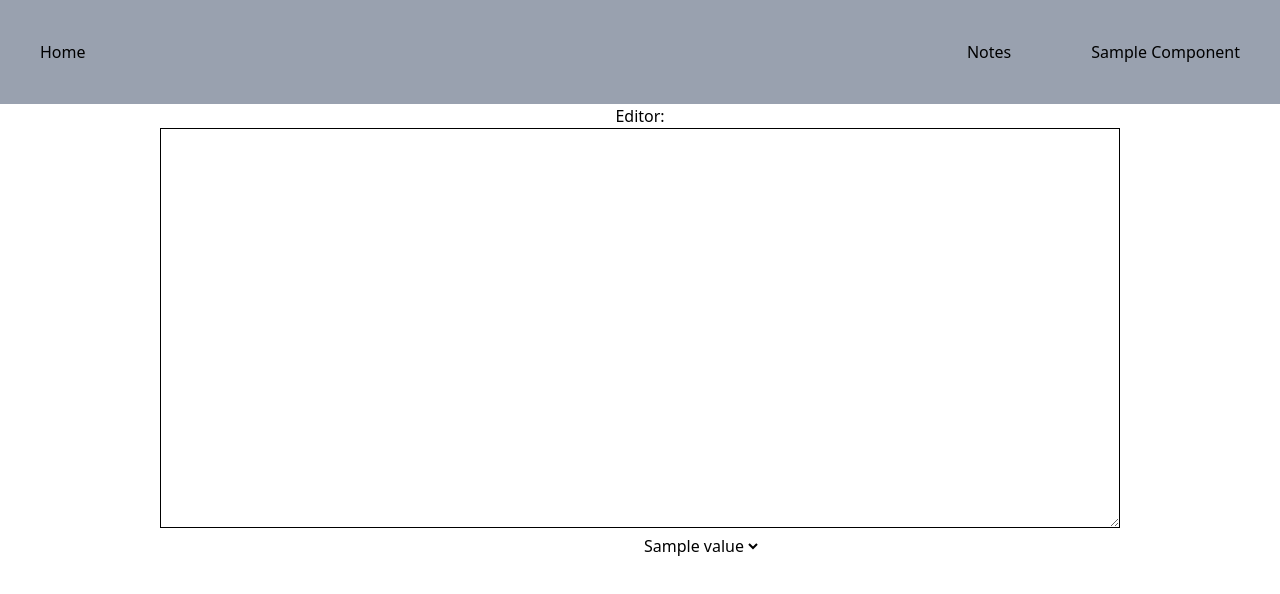
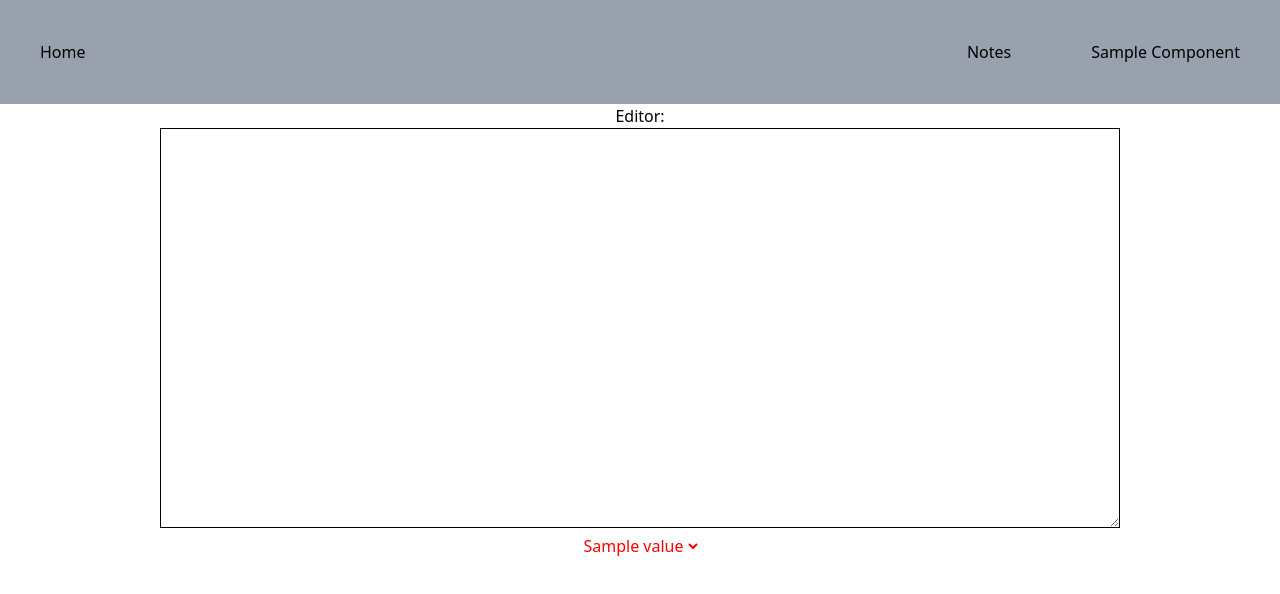
Before and after one commit to youssefgaballa/Chess-App, a React (Vite) app in the folder client/: page /Notes in a window 1280 px wide. Shown: the top 594 px of the page. Built offline with nearby package versions, Linux system fonts and the light colour scheme.

Commit message:
feat: added simple emotion styling to select element

```diff
--- a/client/src/components/Notes.tsx
+++ b/client/src/components/Notes.tsx
@@ -1,8 +1,13 @@
 import { useState, useRef, useEffect } from 'react'
+import styled from '@emotion/styled'
 
 export default function Notes() {
     const [notes, setNotes] = useState("")
     const ref = useRef<HTMLTextAreaElement>(null);
+
+    const StyledSelect = styled('select')`
+        color: red;
+    `
 
     const onChange = (e : React.ChangeEvent<HTMLTextAreaElement>) => {
         setNotes(e.target.value);
@@ -20,9 +25,9 @@ export default function Notes() {
         <div className="text-center h-1/2 w-full">Editor: <br/>
         <textarea className="w-3/4 h-full border border-black-500 " onChange={onChange} ref={ref}/>
         <br/>
-        <select className={`absolute z-2`}>
+        <StyledSelect>
             <option>Sample value</option>
-        </select>
+        </StyledSelect>
         </div>
         </>
     )
```
